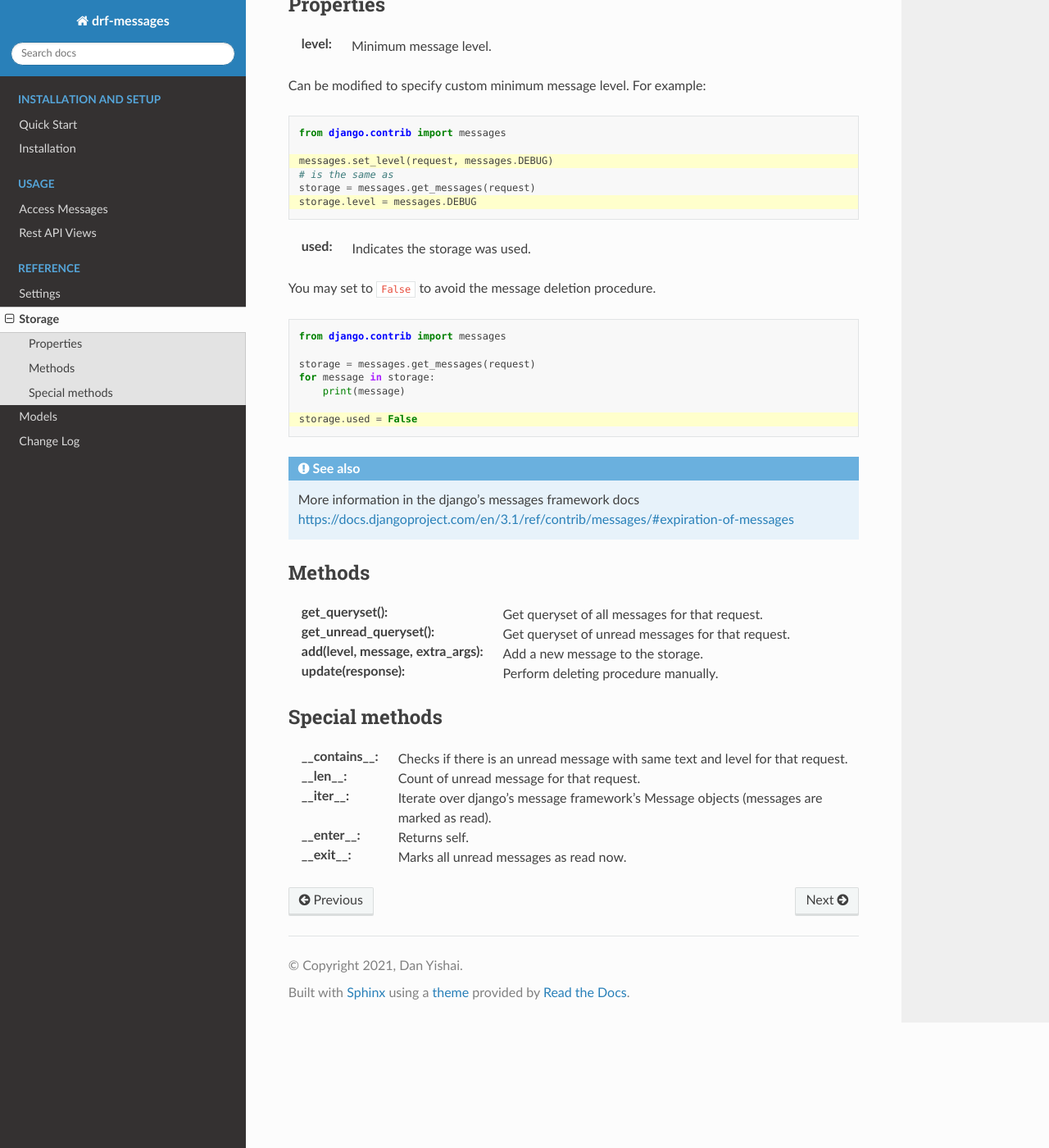
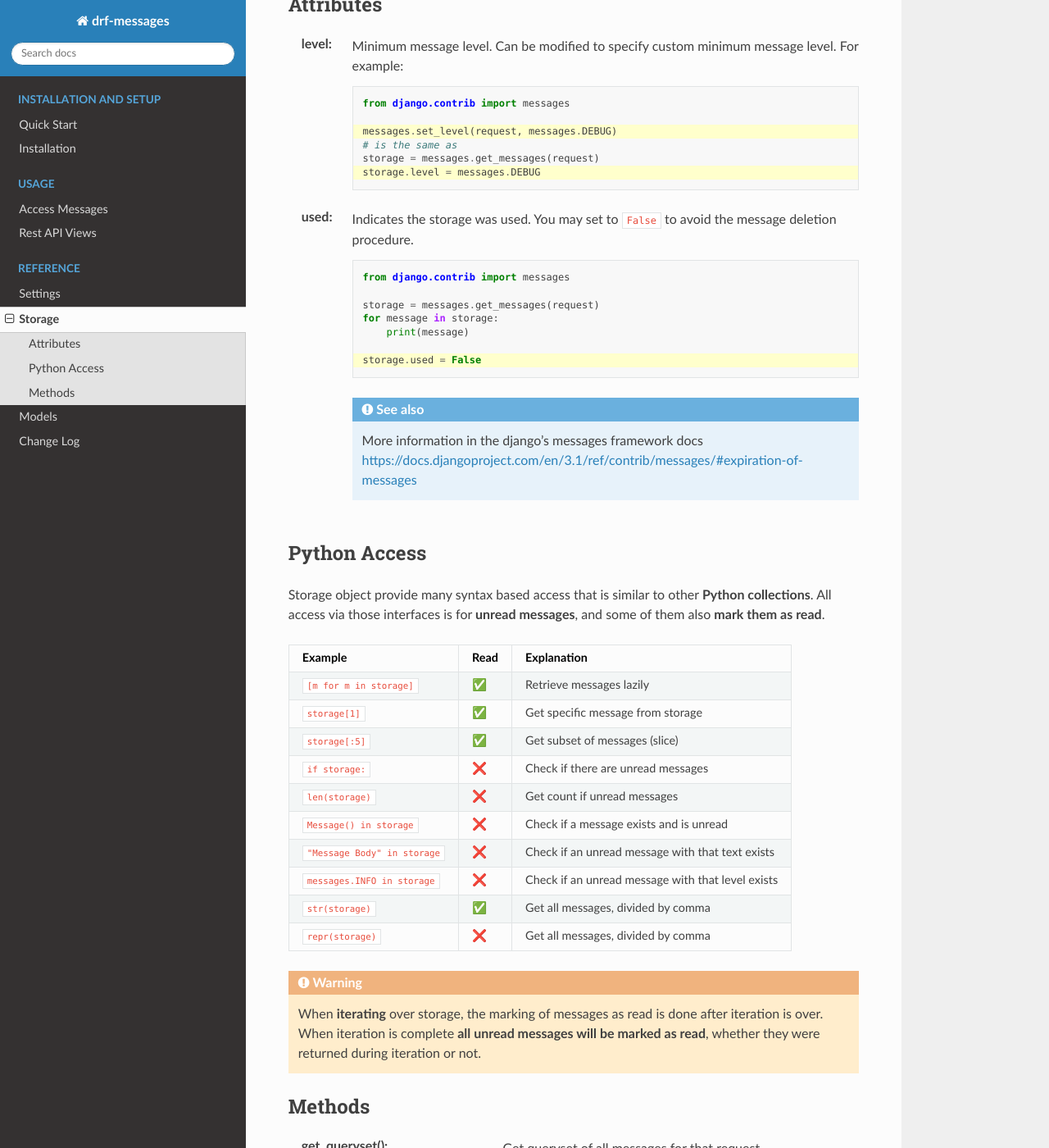
Before and after one commit to danyi1212/drf-messages, a Sphinx documentation site: the page built from docs/source/reference/storage.rst, in a window 1280 px wide and 1400 px high, scrolled down 320 px. Shown: the whole window at 82% size. Built offline with Sphinx 7.4.7 and the Read the Docs theme 2.0.0, drawn with Linux system fonts in a browser that asks for light colours.

Commit message:
📖 Updated docs

```diff
--- a/docs/source/reference/models.rst
+++ b/docs/source/reference/models.rst
@@ -20,6 +20,11 @@ Properties:
 
 :level_tag: String, describing the level of the message
 
+Methods:
+
+:add_tag: Add extra tag (or multiple tags)
+:mark_read: Mark message as read now
+:get_django_message: Parse message to django message object (``django.contrib.messages.storage.base.Message``)
 
 MessageTag
 ----------
--- a/docs/source/reference/storage.rst
+++ b/docs/source/reference/storage.rst
@@ -1,7 +1,6 @@
 
 Storage
 =======
-
 Storage can be access using ``django.contrib.message.get_messages`` method.
 For example:
 
@@ -11,40 +10,75 @@ For example:
 
     storage = get_messages(request)
 
-Properties
+Attributes
 ~~~~~~~~~~
 
 :level: Minimum message level.
-Can be modified to specify custom minimum message level.
-For example:
+    Can be modified to specify custom minimum message level.
+    For example:
 
-.. code-block:: python
-    :emphasize-lines: 3,6
+    .. code-block:: python
+        :emphasize-lines: 3,6
 
-    from django.contrib import messages
+        from django.contrib import messages
 
-    messages.set_level(request, messages.DEBUG)
-    # is the same as
-    storage = messages.get_messages(request)
-    storage.level = messages.DEBUG
+        messages.set_level(request, messages.DEBUG)
+        # is the same as
+        storage = messages.get_messages(request)
+        storage.level = messages.DEBUG
 
 :used: Indicates the storage was used.
-You may set to ``False`` to avoid the message deletion procedure.
+    You may set to ``False`` to avoid the message deletion procedure.
 
-.. code-block:: python
-    :emphasize-lines: 7
+    .. code-block:: python
+        :emphasize-lines: 7
 
-    from django.contrib import messages
+        from django.contrib import messages
 
-    storage = messages.get_messages(request)
-    for message in storage:
-        print(message)
+        storage = messages.get_messages(request)
+        for message in storage:
+            print(message)
 
-    storage.used = False
+        storage.used = False
 
-.. seealso::
-    More information in the django's messages framework docs
-    https://docs.djangoproject.com/en/3.1/ref/contrib/messages/#expiration-of-messages
+    .. seealso::
+        More information in the django's messages framework docs
+        https://docs.djangoproject.com/en/3.1/ref/contrib/messages/#expiration-of-messages
+
+
+Python Access
+~~~~~~~~~~~~~~
+
+Storage object provide many syntax based access that is similar to other **Python collections**.
+All access via those interfaces is for **unread messages**, and some of them also **mark them as read**.
+
++-------------------------------+------+---------------------------------------------------+
+| Example                       | Read | Explanation                                       |
++===============================+======+===================================================+
+| ``[m for m in storage]``      | ✅   | Retrieve messages lazily                          |
++-------------------------------+------+---------------------------------------------------+
+| ``storage[1]``                | ✅   | Get specific message from storage                 |
++-------------------------------+------+---------------------------------------------------+
+| ``storage[:5]``               | ✅   | Get subset of messages (slice)                    |
++-------------------------------+------+---------------------------------------------------+
+| ``if storage:``               | ❌   | Check if there are unread messages                |
++-------------------------------+------+---------------------------------------------------+
+| ``len(storage)``              | ❌   | Get count if unread messages                      |
++-------------------------------+------+---------------------------------------------------+
+| ``Message() in storage``      | ❌   | Check if a message exists and is unread           |
++-------------------------------+------+---------------------------------------------------+
+| ``"Message Body" in storage`` | ❌   | Check if an unread message with that text exists  |
++-------------------------------+------+---------------------------------------------------+
+| ``messages.INFO in storage``  | ❌   | Check if an unread message with that level exists |
++-------------------------------+------+---------------------------------------------------+
+| ``str(storage)``              | ✅   | Get all messages, divided by comma                |
++-------------------------------+------+---------------------------------------------------+
+| ``repr(storage)``             | ❌   | Get all messages, divided by comma                |
++-------------------------------+------+---------------------------------------------------+
+
+.. warning::
+    When **iterating** over storage, the marking of messages as read is done after iteration is over.
+    When iteration is complete **all unread messages will be marked as read**, whether they were returned during iteration or not.
 
 Methods
 ~~~~~~~
@@ -53,12 +87,3 @@ Methods
 :get_unread_queryset(): Get queryset of unread messages for that request.
 :add(level, message, extra_args): Add a new message to the storage.
 :update(response): Perform deleting procedure manually.
-
-Special methods
-~~~~~~~~~~~~~~~
-
-:__contains__: Checks if there is an unread message with same text and level for that request.
-:__len__: Count of unread message for that request.
-:__iter__: Iterate over django's message framework's Message objects (messages are marked as read).
-:__enter__: Returns self.
-:__exit__: Marks all unread messages as read now.
```
Also changed, not shown: docs/source/usage/get_messages.rst (+14 -0 lines).
